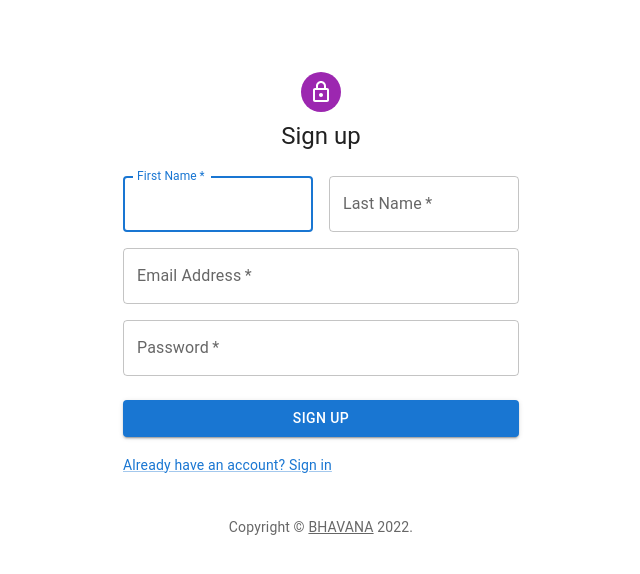
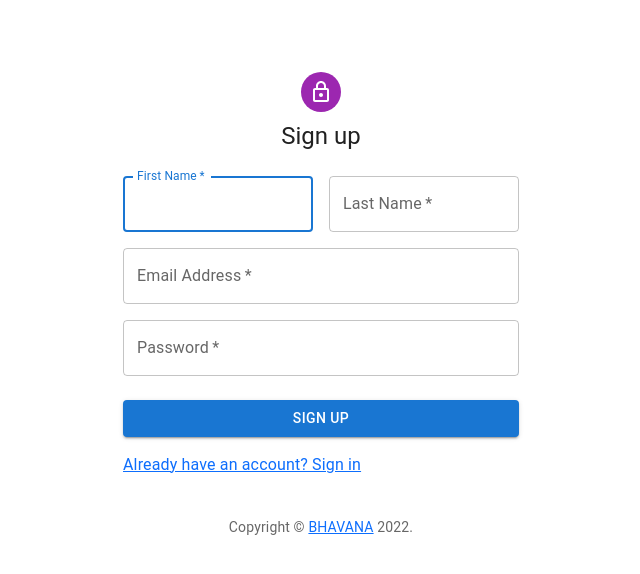
Before and after one commit to mehulrnsit/Bhavana-frontend, a React (Create React App) app: page /signup in a window 1280 px wide. Shown: the top 574 px of the page, without its empty margins (319-959 px from the left). Built offline with nearby package versions, Linux system fonts and the light colour scheme.

Commit message:
package collision fixed

```diff
--- a/src/Components/Login.js
+++ b/src/Components/Login.js
@@ -3,7 +3,6 @@ import Avatar from "@mui/material/Avatar";
 import Button from "@mui/material/Button";
 import CssBaseline from "@mui/material/CssBaseline";
 import TextField from "@mui/material/TextField";
-import Link from "@mui/material/Link";
 import Paper from "@mui/material/Paper";
 import Box from "@mui/material/Box";
 import Grid from "@mui/material/Grid";
@@ -13,13 +12,16 @@ import { createTheme, ThemeProvider } from "@mui/material/styles";
 import image from "../Images/Main.jpg";
 import axios from "axios";
 import { useNavigate } from "react-router-dom";
+import { Link } from "react-router-dom";
+
+
 // import request from "request";
 
 function Copyright(props) {
   return (
     <Typography variant="body2" color="white" align="center" {...props}>
       {"Copyright © "}
-      <Link color="inherit" href="/">
+      <Link to="/" style={{color:"white"}}>
         BHAVANA
       </Link>{" "}
       {new Date().getFullYear()}
@@ -170,8 +172,14 @@ const Login = () => {
                     variant="body2"
                     style={{ color: "white", textDecoration: "none" }}
                   >
-                    {"Don't have an account? Sign Up"}
+                    <Button variant="text" style={{ color: "white"}}>Don't have an account? Sign Up</Button>
                   </Link>
+                  {/* <Link to="/signup" style={{textDecoration:"none",color:"white"}}><Button
+                color="inherit"
+                style={{ fontSize: "15px", fontWeight: "600" }}
+              >
+                SignUp
+              </Button></Link> */}
                 </Grid>
               </Grid>
               <Copyright sx={{ mt: 5 }} />
--- a/src/Components/SignUp.js
+++ b/src/Components/SignUp.js
@@ -3,7 +3,7 @@ import Avatar from '@mui/material/Avatar';
 import Button from '@mui/material/Button';
 import CssBaseline from '@mui/material/CssBaseline';
 import TextField from '@mui/material/TextField';
-import Link from '@mui/material/Link';
+import { Link } from "react-router-dom";
 import Grid from '@mui/material/Grid';
 import Box from '@mui/material/Box';
 import LockOutlinedIcon from '@mui/icons-material/LockOutlined';
@@ -17,7 +17,7 @@ function Copyright(props) {
   return (
     <Typography variant="body2" color="text.secondary" align="center" {...props}>
       {'Copyright © '}
-      <Link color="inherit" href="/">
+      <Link  to="/">
         BHAVANA
       </Link>{' '}
       {new Date().getFullYear()}
@@ -146,7 +146,7 @@ const SignUp = () => {
             </Button>
             <Grid container justifyContent="flex-start">
               <Grid item>
-                <Link to="/login" variant="body2">
+                <Link to="/login">
                   Already have an account? Sign in
                 </Link>
               </Grid>
```
